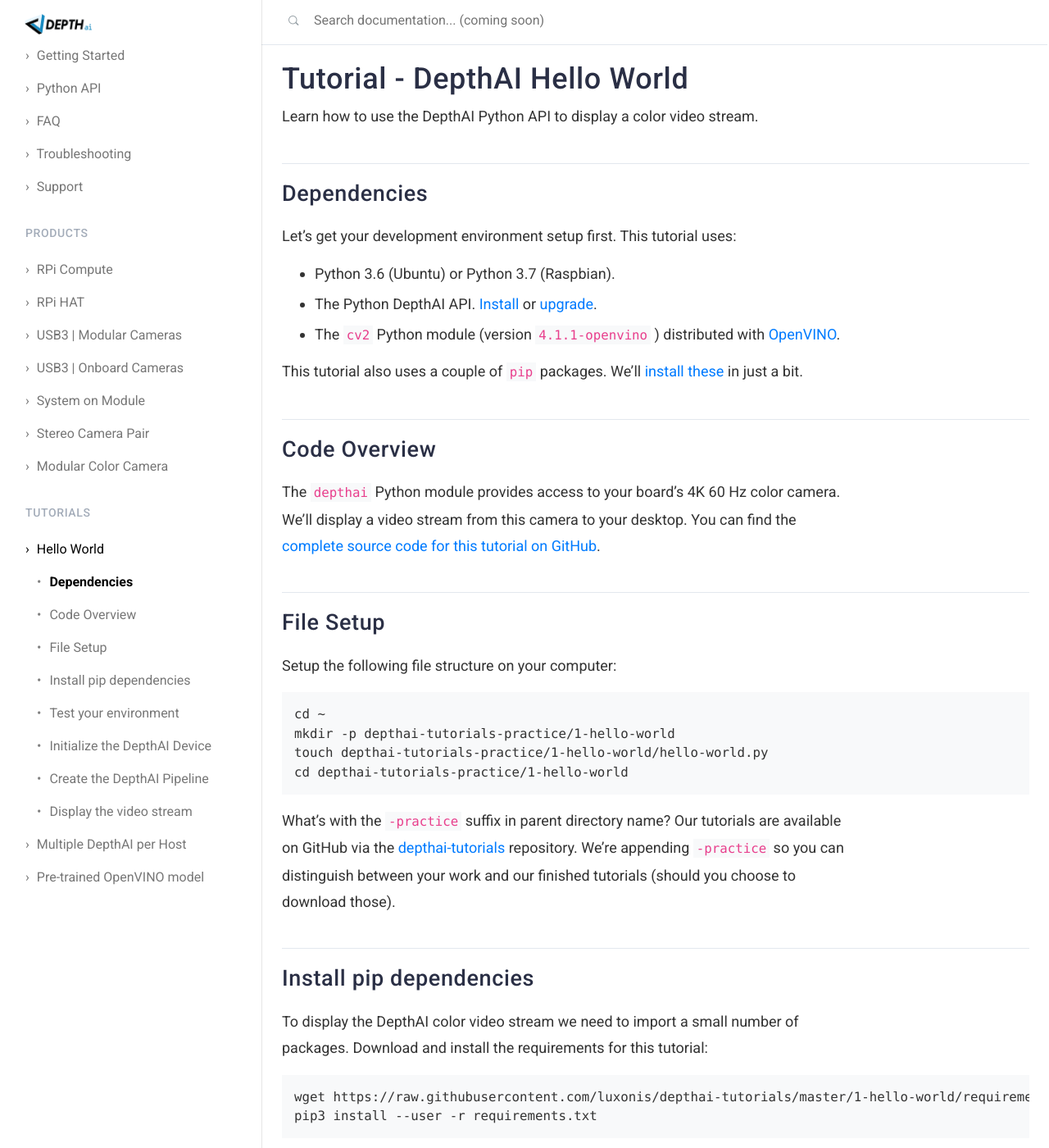
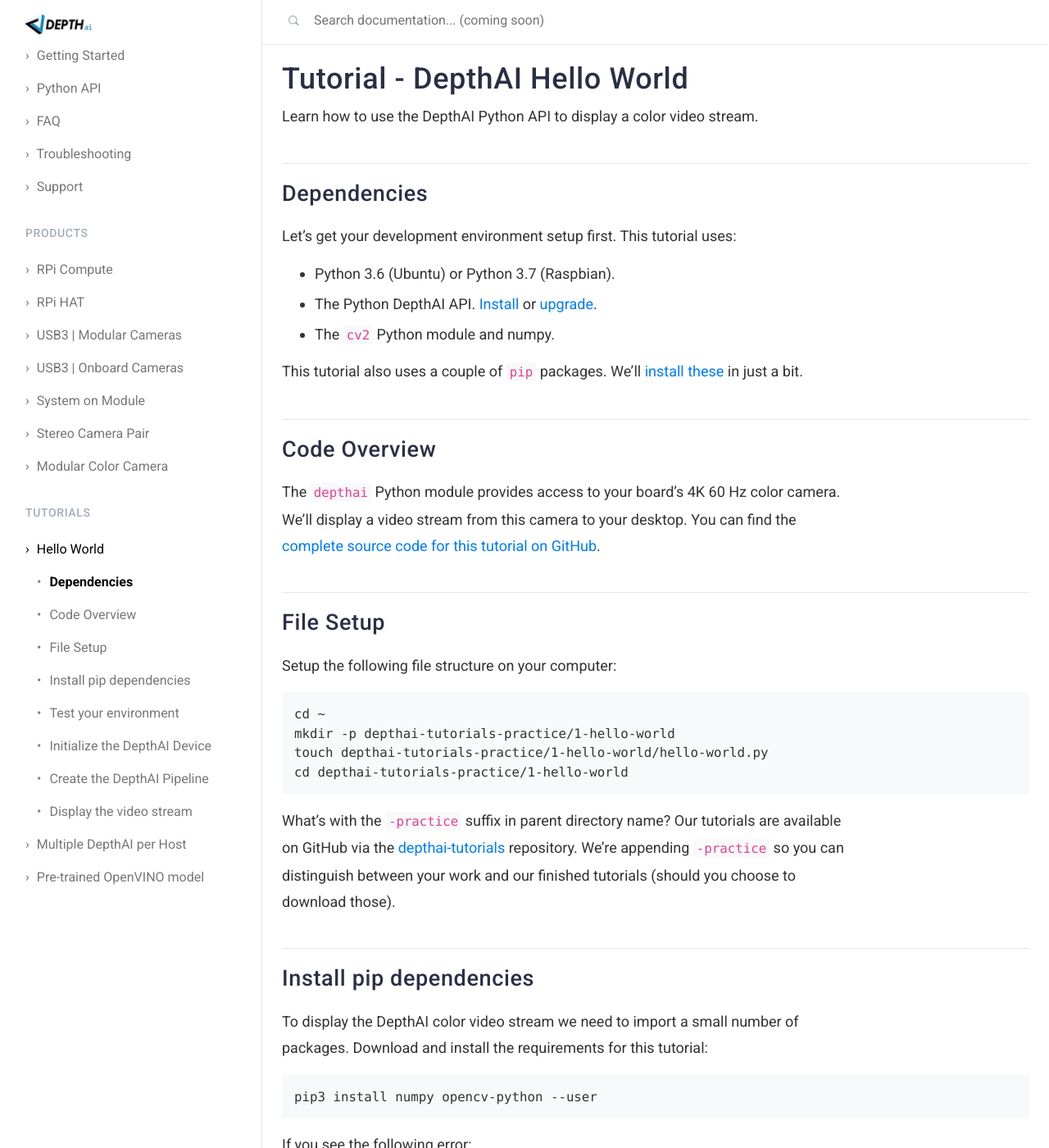
Before and after one commit to luxonis/depthai-docs-website, a Jekyll site: the page built from _tutorials/hello_world.md, in a window 1280 px wide and 1400 px high. Shown: the whole window at 82% size. Built offline with Jekyll 4.4.1, drawn with Linux system fonts in a browser that asks for light colours; nearby versions of some CDN libraries.

Commit message:
Update hello_world.md

````diff
--- a/_tutorials/hello_world.md
+++ b/_tutorials/hello_world.md
@@ -16,7 +16,7 @@
 
 * Python 3.6 (Ubuntu) or Python 3.7 (Raspbian).
 * The Python DepthAI API. [Install](/api#install) or [upgrade](/api#upgrade).
-* The `cv2` Python module (version `4.1.1-openvino` ) distributed with [OpenVINO](https://docs.openvinotoolkit.org/2019_R3/).
+* The `cv2` Python module and numpy.
 
 This tutorial also uses a couple of `pip` packages. We'll [install these](#install-pip-dependencies) in just a bit.
 
@@ -43,8 +43,7 @@
 To display the DepthAI color video stream we need to import a small number of packages. Download and install the requirements for this tutorial:
 
 ```
-wget https://raw.githubusercontent.com/luxonis/depthai-tutorials/master/1-hello-world/requirements.txt
-pip3 install --user -r requirements.txt
+pip3 install numpy opencv-python --user
 ```
 
 If you see the following error:
````
